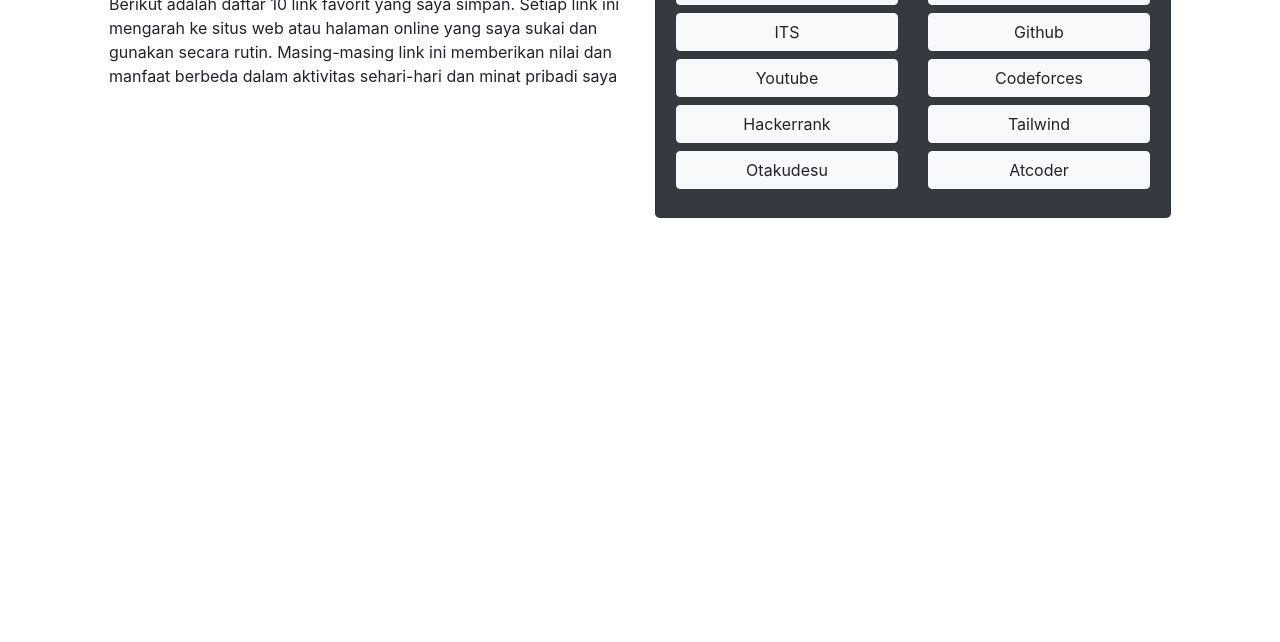
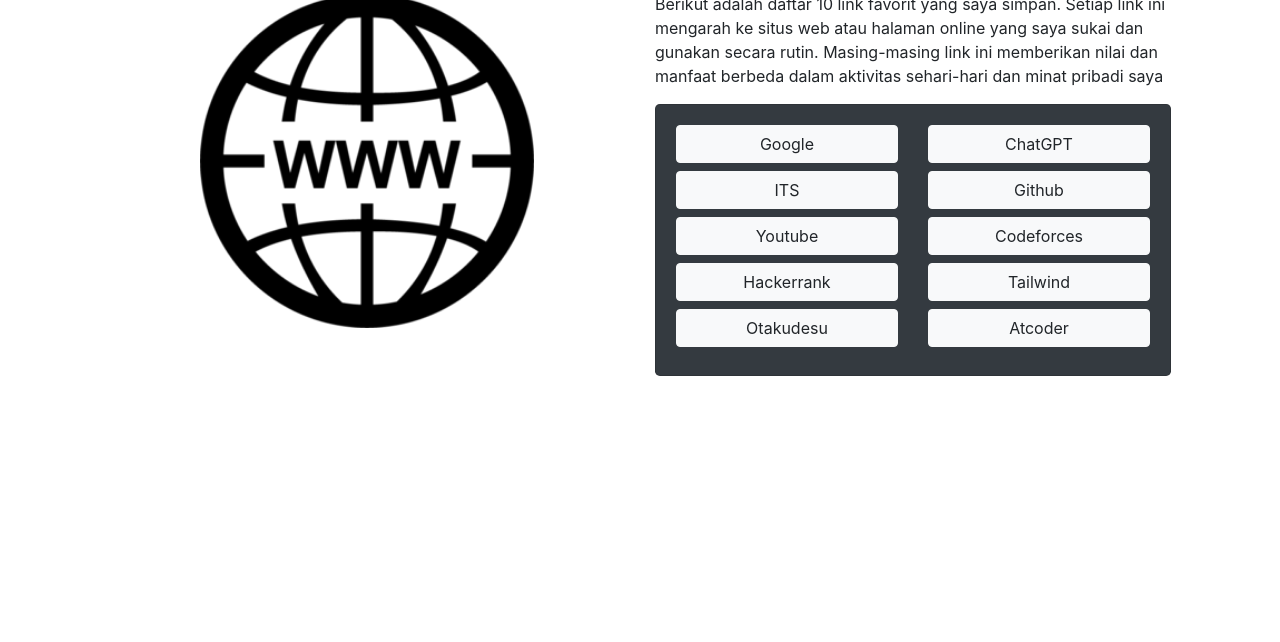
Before and after one commit to mochavin/tugas-pweb-3, a plain HTML site: page fav-link/index.html in a window 1280 px wide. Shown: the part 158-800 px from the top of the page. Drawn offline with nearby package versions, Linux system fonts and the light colour scheme.

Commit message:
feat:ilustrasi setiap page

```diff
--- a/fav-link/index.html
+++ b/fav-link/index.html
@@ -42,15 +42,18 @@
   </nav>
   <div class="container">
     <div class="row justify-content-center mt-4 p-4" id="website">
-      <div class="col-12 col-md-6 text-center">
-        <h2 class="font-weight-bold ">10 Link Website Favorit</h2>
-        <p class="text-left">
-          Berikut adalah daftar 10 link favorit yang saya simpan. Setiap link ini mengarah ke situs web atau halaman
-          online yang saya sukai dan gunakan secara rutin. Masing-masing link ini memberikan nilai dan manfaat berbeda
-          dalam aktivitas sehari-hari dan minat pribadi saya
-        </p>
+      <div class="col-md-6 d-flex justify-content-center p-4">
+        <img src="./www.png" alt="www" class="img-fluid p-4"  />
       </div>
       <div class="col-12 col-md-6">
+        <div>
+          <h2 class="font-weight-bold ">10 Link Website Favorit</h2>
+          <p class="text-left">
+            Berikut adalah daftar 10 link favorit yang saya simpan. Setiap link ini mengarah ke situs web atau halaman
+            online yang saya sukai dan gunakan secara rutin. Masing-masing link ini memberikan nilai dan manfaat berbeda
+            dalam aktivitas sehari-hari dan minat pribadi saya
+          </p>
+        </div>
         <div class="card text-white bg-dark rounded-lg">
           <div class="card-body">
             <div class="row">
```
Also changed, not shown: projects/index.html (+11 -7 lines), video/index.html (+4 -1 lines), fav-link/www.png (added), projects/project.png (added), video/video.png (added), video/youtube.png (added), video/youtube.webp (added).
